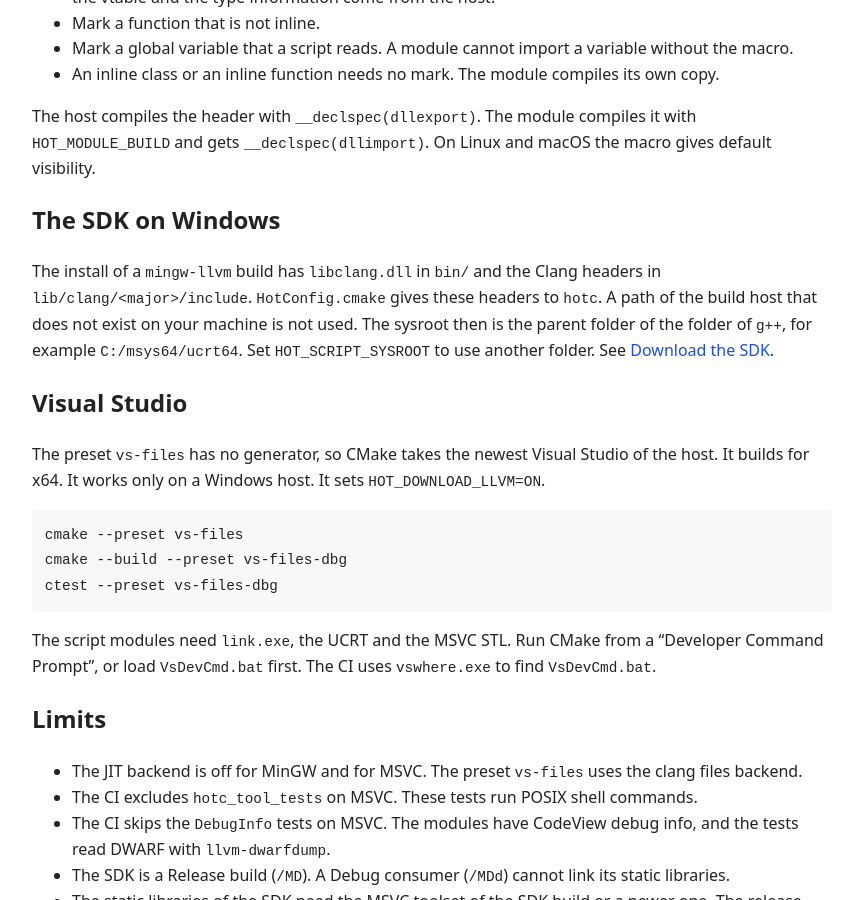
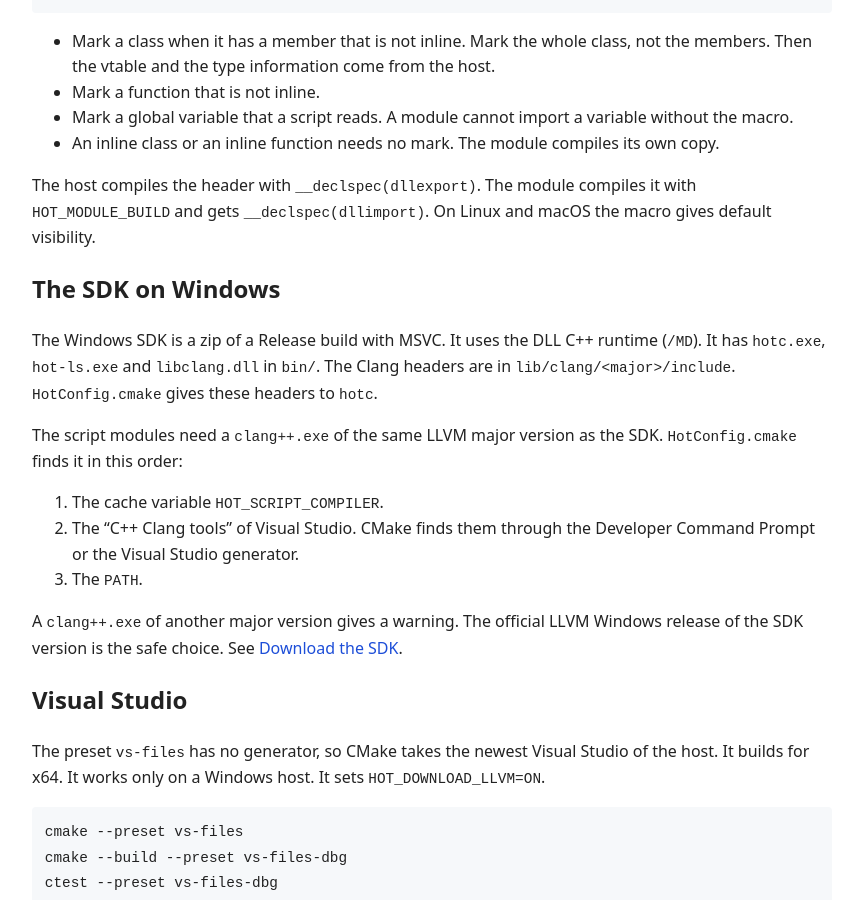
Before and after one commit to rokups/hotpp, a Jekyll site: the page built from doc/windows.md, in a window 1280 px wide and 900 px high, scrolled down 2678 px. Shown: the whole window, without its empty margins (224-1079 px from the left). Built offline with Jekyll 4.4.1, drawn with Linux system fonts in a browser that asks for light colours; some of the changed text lies outside the part shown.

Commit message:
SDK: find clang++ of Visual Studio and check its major
HotConfig.cmake also looks in CMAKE_GENERATOR_INSTANCE and warns on another LLVM major. The Windows docs describe the MSVC SDK. The CI internals move to development.md.

````diff
--- a/doc/windows.md
+++ b/doc/windows.md
@@ -7,13 +7,13 @@ group: CMake
 
 ## What works
 
-Hot++ builds and runs natively on Windows with MSVC (`cl.exe`). The CI job `windows-msvc` builds with the preset `vs-files` on `windows-2022` (Visual Studio 2022) and runs the tests. The Windows SDK comes from this job.
+Hot++ builds and runs natively on Windows with MSVC (`cl.exe`). The Windows SDK is a build with Visual Studio 2022 and the preset `vs-files`.
 
 - `cl.exe` builds `hotc.exe`, `hot-ls.exe`, the runtime and the hosts. They use the DLL C++ runtime (`/MD`).
 - The script modules use the `clang++.exe` of the official LLVM Windows release (version 23.1.4). They compile for `x86_64-pc-windows-msvc` with the same MSVC STL and the same DLL runtime.
 - The host and the modules share `std::string` and C++ exceptions. Both pass across the border.
 - AOT mode, precompiled mode and reload mode work. The integration tests cover them.
-- A MinGW host also works. The presets `mingw-files` and `mingw-llvm` build it on Linux, and the tests run under wine. The CI does not build it.
+- A MinGW host also works. The presets `mingw-files` and `mingw-llvm` build it on Linux.
 
 ## Quick start with a preset
 
@@ -31,7 +31,7 @@ cmake --build --preset mingw-llvm-dbg
 ctest --preset mingw-llvm-dbg
 ```
 
-The preset builds `hotc.exe` and `hot-ls`. The tests run under wine. See [Presets](cmake-presets.html#windows-presets) for all Windows presets.
+The preset builds `hotc.exe` and `hot-ls`. See [Presets](cmake-presets.html#windows-presets) for all Windows presets.
 
 ## Download LLVM
 
@@ -70,6 +70,8 @@ The preset `mingw-llvm` builds `hotc.exe` for Windows, so it needs no Linux `hot
 
 The toolchain file sets `HOT_HOTC_TARGET` to `x86_64-w64-mingw32` and `HOT_SCRIPT_SYSROOT` to the MinGW sysroot. Change them in the cache if your MinGW is in another folder.
 
+The install of a `mingw-llvm` build has `libclang.dll` in `bin/` and the Clang headers in `lib/clang/<major>/include`. On the target machine the sysroot is the parent folder of the folder of `g++`, for example `C:/msys64/ucrt64`. A sysroot path of the build host that does not exist there is not used. Set `HOT_SCRIPT_SYSROOT` to use another folder.
+
 On Windows a script module is a DLL. The module reaches the host only through the exports of the host executable. A host with `ENABLE_EXPORTS ON` gets these exports through `hot_export_host(<target>)`. On Windows `hot_add_scripts` has the option `HOST`. Give it the host executable. Each module then links the import library of this host:
 
 ```
@@ -106,7 +108,15 @@ The host compiles the header with `__declspec(dllexport)`. The module compiles i
 
 ## The SDK on Windows
 
-The install of a `mingw-llvm` build has `libclang.dll` in `bin/` and the Clang headers in `lib/clang/<major>/include`. `HotConfig.cmake` gives these headers to `hotc`. A path of the build host that does not exist on your machine is not used. The sysroot then is the parent folder of the folder of `g++`, for example `C:/msys64/ucrt64`. Set `HOT_SCRIPT_SYSROOT` to use another folder. See [Download the SDK](download.html).
+The Windows SDK is a zip of a Release build with MSVC. It uses the DLL C++ runtime (`/MD`). It has `hotc.exe`, `hot-ls.exe` and `libclang.dll` in `bin/`. The Clang headers are in `lib/clang/<major>/include`. `HotConfig.cmake` gives these headers to `hotc`.
+
+The script modules need a `clang++.exe` of the same LLVM major version as the SDK. `HotConfig.cmake` finds it in this order:
+
+1. The cache variable `HOT_SCRIPT_COMPILER`.
+2. The "C++ Clang tools" of Visual Studio. CMake finds them through the Developer Command Prompt or the Visual Studio generator.
+3. The `PATH`.
+
+A `clang++.exe` of another major version gives a warning. The official LLVM Windows release of the SDK version is the safe choice. See [Download the SDK](download.html).
 
 ## Visual Studio
 
@@ -118,15 +128,12 @@ cmake --build --preset vs-files-dbg
 ctest --preset vs-files-dbg
 ```
 
-The script modules need `link.exe`, the UCRT and the MSVC STL. Run CMake from a "Developer Command Prompt", or load `VsDevCmd.bat` first. The CI uses `vswhere.exe` to find `VsDevCmd.bat`.
+The script modules need `link.exe`, the UCRT and the MSVC STL. Run CMake from a "Developer Command Prompt", or load `VsDevCmd.bat` first.
 
 ## Limits
 
 - The JIT backend is off for MinGW and for MSVC. The preset `vs-files` uses the clang files backend.
-- The CI excludes `hotc_tool_tests` on MSVC. These tests run POSIX shell commands.
-- The CI skips the `DebugInfo` tests on MSVC. The modules have CodeView debug info, and the tests read DWARF with `llvm-dwarfdump`.
 - The SDK is a Release build (`/MD`). A Debug consumer (`/MDd`) cannot link its static libraries.
 - The static libraries of the SDK need the MSVC toolset of the SDK build or a newer one. The release notes give this version.
-- Two language server completion tests fail under wine.
 
 See also [Options](cmake-options.html), [Presets](cmake-presets.html) and [Limits](limits.html).
````
Also changed, not shown: doc/development.md (+7 -0 lines), doc/download.md (+7 -1 lines), doc/embedding.md (+1 -1 lines), 1 other file.
